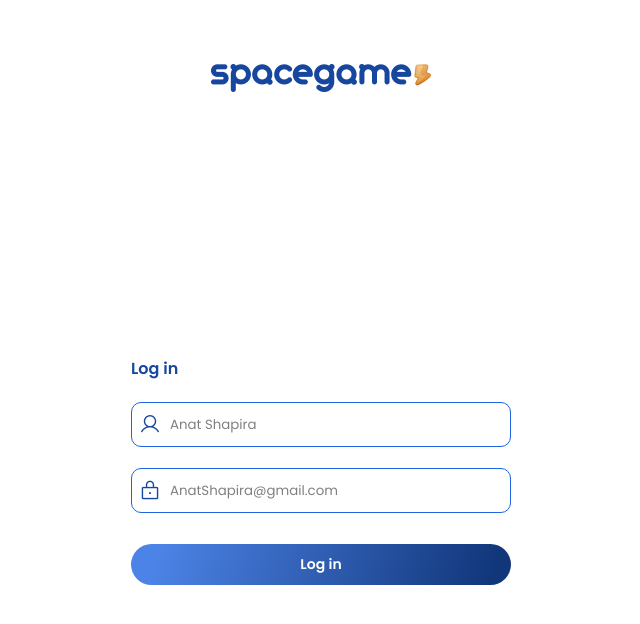
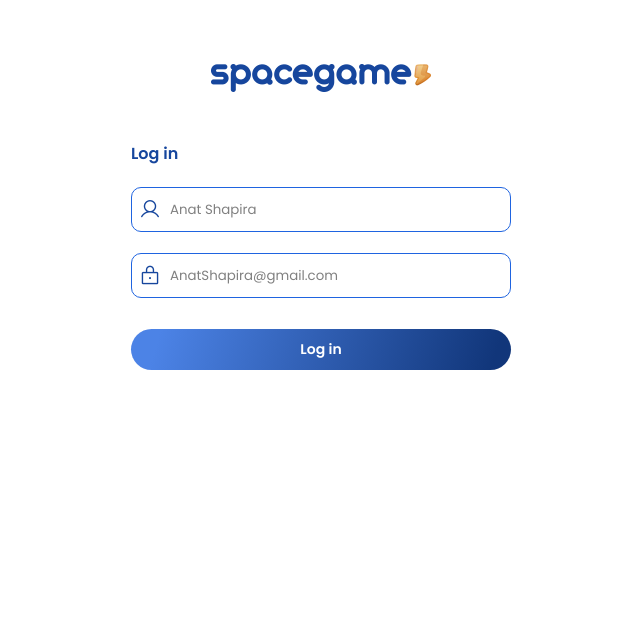
Before and after one commit to chenMordechai/Playspace-front, a React (Vite) app: page / in a window 1280 px wide. Shown: the top 624 px of the page, without its empty margins (319-959 px from the left). Built offline with nearby package versions, Linux system fonts and the light colour scheme.

Commit message:
some changes

```diff
--- a/src/assets/style/base/_layout.scss
+++ b/src/assets/style/base/_layout.scss
@@ -10,7 +10,7 @@
     height: 100vh;
     // overflow-y: scroll;
     .main-container {
-      @include flex(column, center, center, 10px);
+      // @include flex(column, center, center, 10px);
       height: 100%;
     }
     @include for-narrow-layout {
--- a/src/assets/style/cmps/_LoginSignup.scss
+++ b/src/assets/style/cmps/_LoginSignup.scss
@@ -1,5 +1,10 @@
 .login-signup,
 .admin-login {
+    margin-top: 142px;
+    width: 100%;
+    max-width: 400px;
+    min-width: 250px;
+
     .spacegame-logo-blue {
         position: absolute;
         width: 220px;
@@ -11,7 +16,7 @@
     .signup-form,
     .admin-login-form {
         position: relative;
-        margin-top: 142px;
+        // margin-top: 142px;
         padding: 0px 10px;
         @include flex(column, stretch, start, 21px);
 
--- a/src/assets/style/pages/_Login.scss
+++ b/src/assets/style/pages/_Login.scss
@@ -1,4 +1,5 @@
-.login {
-    width: 100%;
-    max-width: 400px;
-}
+// .login {
+//     // width: 100%;
+//     // max-width: 400px;
+//     @include flex(column, center, center);
+// }
--- a/src/assets/style/pages/_Signup.scss
+++ b/src/assets/style/pages/_Signup.scss
@@ -1,16 +1,15 @@
-.signup {
+.signup,
+.login {
     // width: 250px;
-    width: 100%;
-    max-width: 400px;
+    // width: 100%;
+    // max-width: 400px;
     // padding: 20px;
+    @include flex(column, center, center);
     // max-height: 100vh;
-
     // border: 1px solid grey;
-
     // @include for-mobile-layout {
     //     border: none;
     // }
-
     //////////////////////! step-0 ///////////////////////
     // .step-0 {
     //     .spacegame-logo-blue {
@@ -20,13 +19,11 @@
     //         left: calc(50% - 220px / 2);
     //         top: 64px;
     //     }
-
     //     .signup-form {
     //         position: relative;
     //         margin-top: 142px;
     //         padding: 0px 10px;
     //         @include flex(column, stretch, start, 21px);
-
     //         span {
     //             font-family: Poppins;
     //             font-weight: 600;
@@ -38,46 +35,38 @@
     //             align-self: end;
     //             font-size: 14px;
     //         }
-
     //         input {
     //             @include input;
     //             padding: 0px 38px;
     //         }
-
     //         .input-img {
     //             position: absolute;
     //             width: 22px;
     //             height: 22px;
-
     //             &.user {
     //                 left: 18px;
     //                 top: 56px;
     //             }
-
     //             &.password {
     //                 left: 18px;
     //                 top: 123px;
     //             }
-
     //             &.eye {
     //                 top: 123px;
     //                 right: 20px;
     //             }
     //         }
-
     //         button {
     //             @include btn;
     //             // margin-top: 29px;
     //             margin-top: 10px;
     //         }
-
     //         p {
     //             align-self: center;
     //             font-weight: 500;
     //             color: var(--primary);
     //             font-size: 14px;
     //             margin-top: 106px;
-
     //             span {
     //                 font-size: 14px;
     //             }
@@ -85,7 +74,6 @@
     //     }
     // }
     //////////////////////! step-1 ///////////////////////
-
     .step-1 {
         padding: 10px;
         // @include flex(column, stretch, center, 10px);
```
